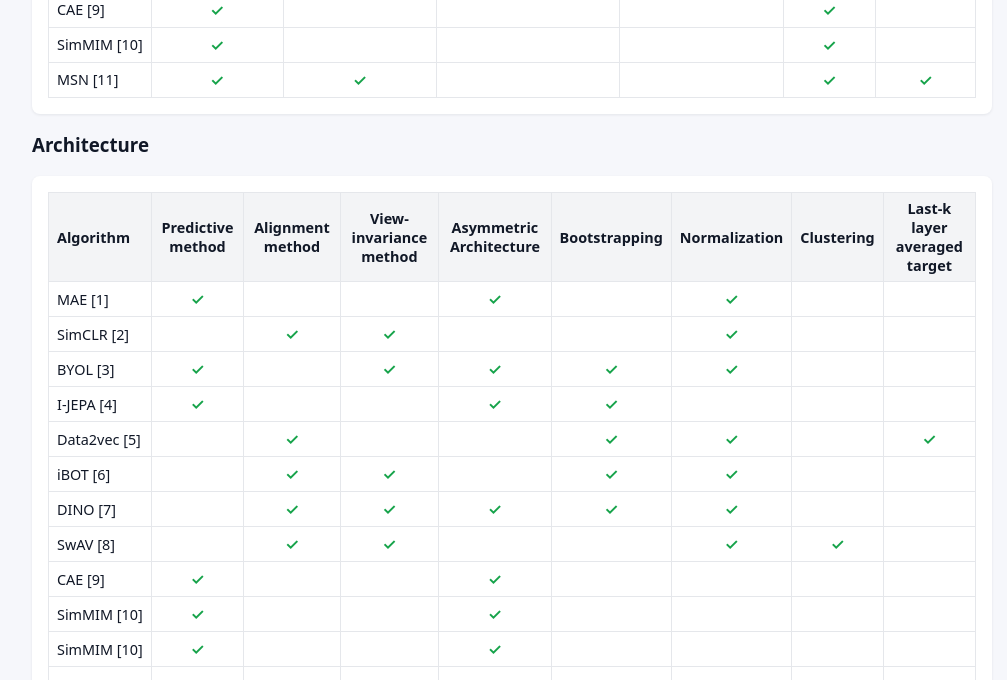
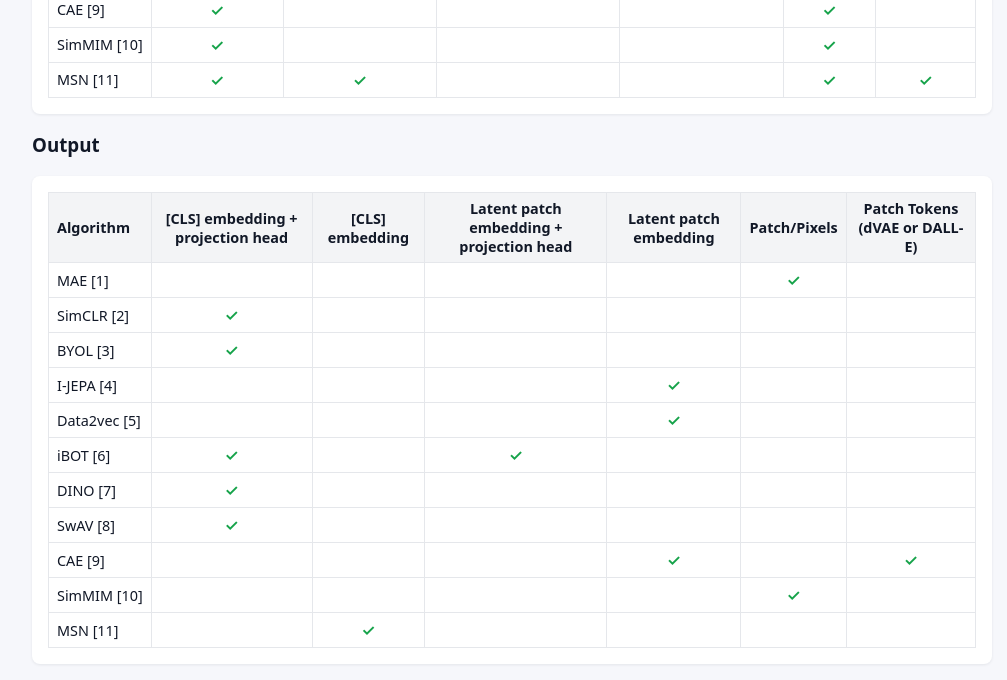
Before and after one commit to khanhafeez/ssl-paper-notes, a plain HTML site: page index.html in a window 1280 px wide. Shown: the part 9760-10440 px from the top of the page, without its empty margins (128-1135 px from the left). Drawn offline with Linux system fonts and the light colour scheme.

Commit message:
output table added

```diff
--- a/index.html
+++ b/index.html
@@ -749,6 +749,127 @@
     </section>
 
     <section>
+      <h3>Output</h3>
+      <div class="table-wrapper">
+        <table>
+          <thead>
+            <tr>
+              <th>Algorithm</th>
+              <th>[CLS] embedding + projection head</th>
+              <th>[CLS] embedding</th>
+              <th>Latent patch embedding + projection head</th>
+              <th>Latent patch embedding</th>
+              <th>Patch/Pixels</th>
+              <th>Patch Tokens (dVAE or DALL-E)</th>
+            </tr>
+          </thead>
+          <tbody>
+            <!-- Example rows, change ✓/blank as needed -->
+            <tr>
+              <td>MAE [1]</td>
+              <td class="empty"></td>
+              <td class="empty"></td>
+              <td class="empty"></td>
+              <td class="empty"></td>
+              <td class="check"></td>
+              <td class="empty"></td>
+            </tr>
+            <tr>
+              <td>SimCLR [2]</td>
+              <td class="check"></td>
+              <td class="empty"></td>
+              <td class="empty"></td>
+              <td class="empty"></td>
+              <td class="empty"></td>
+              <td class="empty"></td>
+            </tr>
+            <tr>
+              <td>BYOL [3]</td>
+              <td class="check"></td>
+              <td class="empty"></td>
+              <td class="empty"></td>
+              <td class="empty"></td>
+              <td class="empty"></td>
+              <td class="empty"></td>
+            </tr>
+            <tr>
+              <td>I-JEPA [4]</td>
+              <td class="empty"></td>
+              <td class="empty"></td>
+              <td class="empty"></td>
+              <td class="check"></td>
+              <td class="empty"></td>
+              <td class="empty"></td>
+            </tr>
+            <tr>
+              <td>Data2vec [5]</td>
+              <td class="empty"></td>
+              <td class="empty"></td>
+              <td class="empty"></td>
+              <td class="check"></td>
+              <td class="empty"></td>
+              <td class="empty"></td>
+            </tr>
+            <tr>
+              <td>iBOT [6]</td>
+              <td class="check"></td>
+              <td class="empty"></td>
+              <td class="check"></td>
+              <td class="empty"></td>
+              <td class="empty"></td>
+              <td class="empty"></td>
+            </tr>
+            <tr>
+              <td>DINO [7]</td>
+              <td class="check"></td>
+              <td class="empty"></td>
+              <td class="empty"></td>
+              <td class="empty"></td>
+              <td class="empty"></td>
+              <td class="empty"></td>
+            </tr>
+            <tr>
+              <td>SwAV [8]</td>
+              <td class="check"></td>
+              <td class="empty"></td>
+              <td class="empty"></td>
+              <td class="empty"></td>
+              <td class="empty"></td>
+              <td class="empty"></td>
+            </tr>
+            <tr>
+              <td>CAE [9]</td>
+              <td class="empty"></td>
+              <td class="empty"></td>
+              <td class="empty"></td>
+              <td class="check"></td>
+              <td class="empty"></td>
+              <td class="check"></td>
+            </tr>
+            <tr>
+              <td>SimMIM [10]</td>
+              <td class="empty"></td>
+              <td class="empty"></td>
+              <td class="empty"></td>
+              <td class="empty"></td>
+              <td class="check"></td>
+              <td class="empty"></td>
+            </tr>
+            <tr>
+              <td>MSN [11]</td>
+              <td class="empty"></td>
+              <td class="check"></td>
+              <td class="empty"></td>
+              <td class="empty"></td>
+              <td class="empty"></td>
+              <td class="empty"></td>
+            </tr>
+          </tbody>
+        </table>
+      </div>
+    </section>
+
+    <section>
       <h3>Architecture</h3>
       <div class="table-wrapper">
         <table>
```
